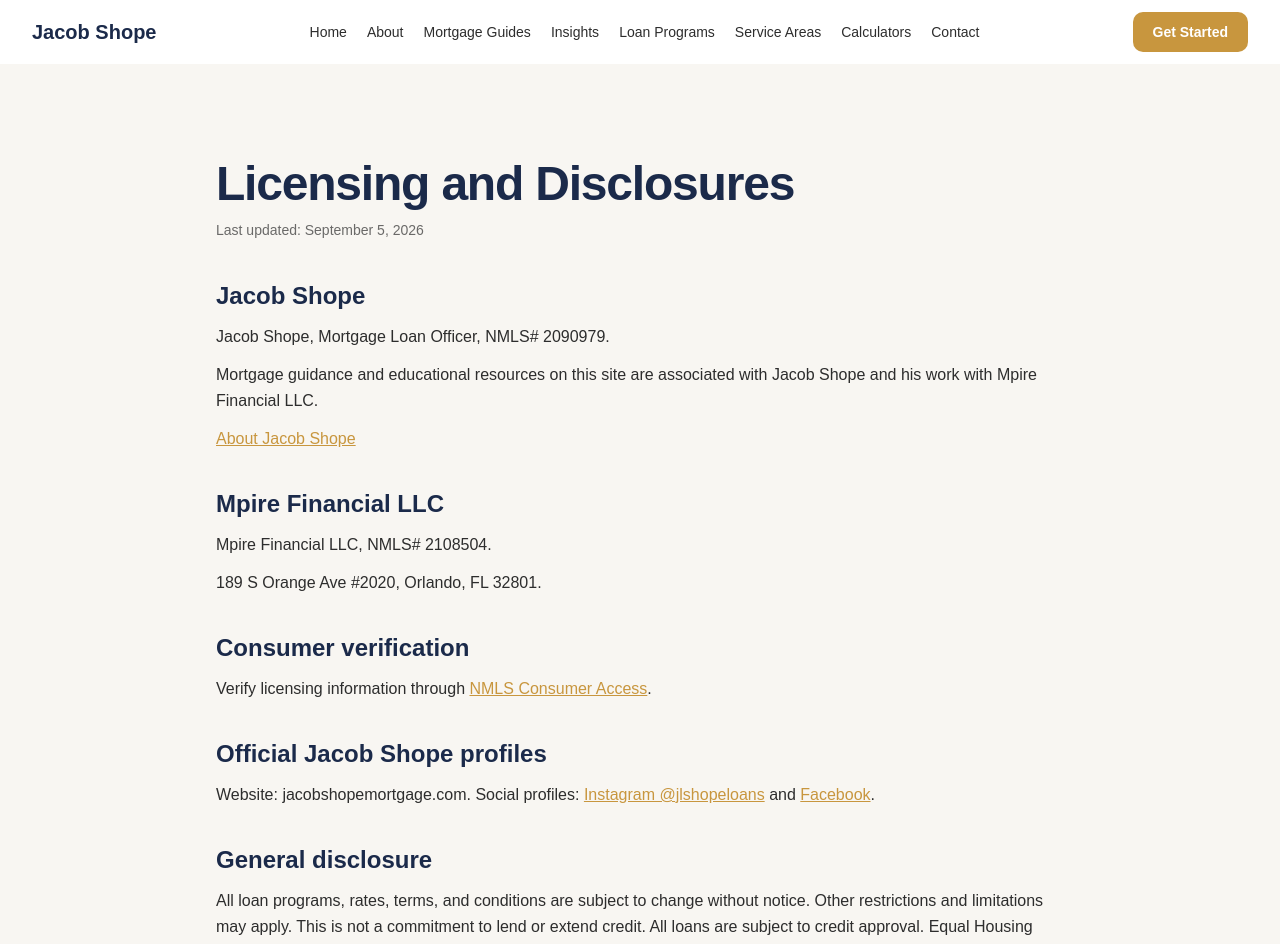
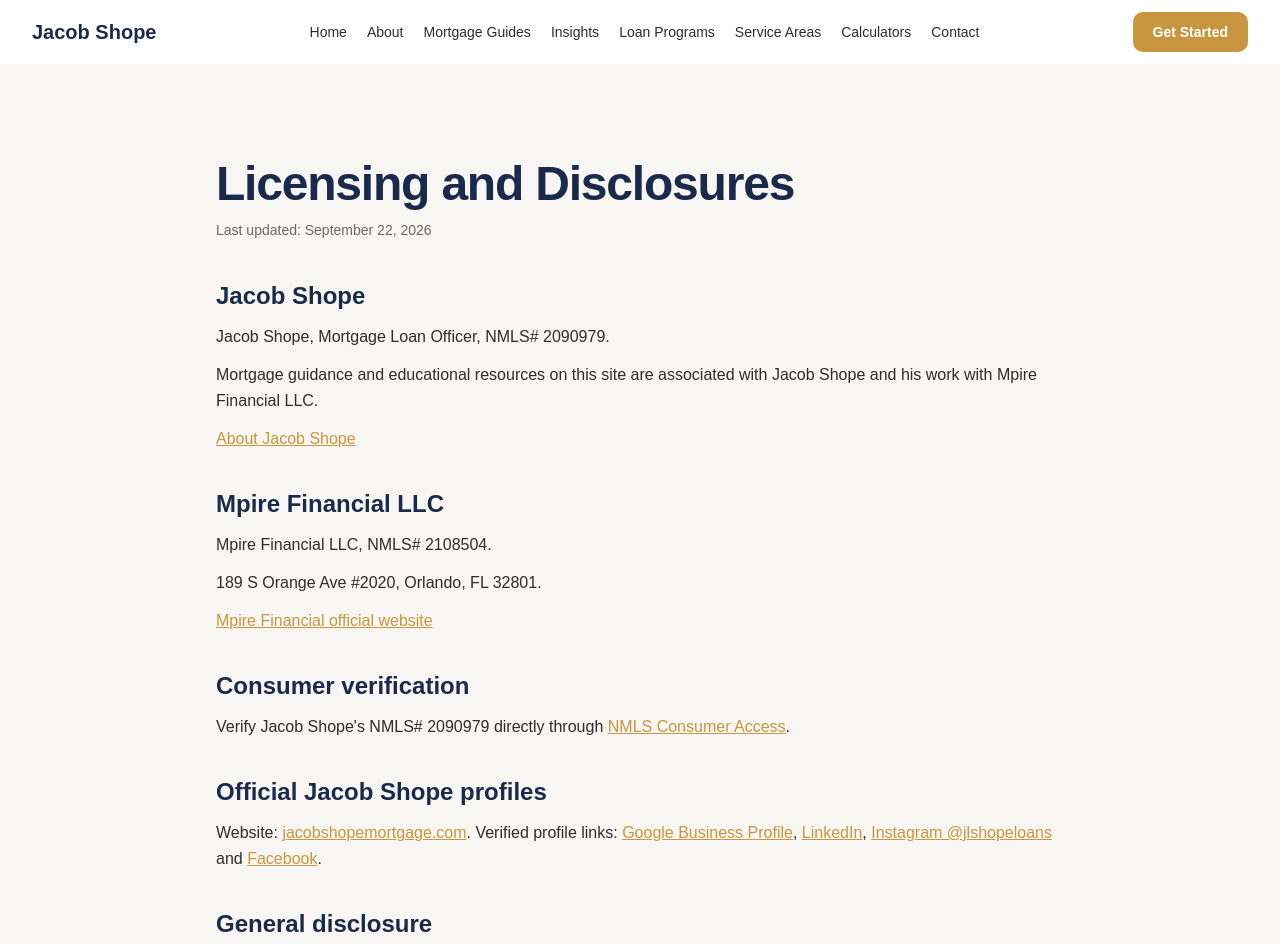
Before and after one commit to JLshope12/jacob-shope-mortgage, a Next.js app: page /licensing in a window 1280 px wide. Shown: the top 944 px of the page. Built offline with nearby package versions, Linux system fonts and the light colour scheme.

Commit message:
SEO: strengthen licensing entity corroboration

```diff
--- a/app/licensing/page.tsx
+++ b/app/licensing/page.tsx
@@ -1,5 +1,11 @@
 import Link from "next/link";
 import { LegalPage } from "@/components/legal/LegalPage";
+
+const JACOB_NMLS_URL = "https://www.nmlsconsumeraccess.org/EntityDetails.aspx/INDIVIDUAL/2090979";
+const MPIRE_URL = "https://www.mpirefinancialgroup.com/";
+const LINKEDIN_URL = "https://www.linkedin.com/in/jacob-shope-9b8972282";
+const GOOGLE_BUSINESS_URL =
+  "https://www.google.com/maps/search/?api=1&query=Jacob+Shope+Mortgage+Broker&query_place_id=ChIJoYVzko0AvIcRA-l3WlYdLW8";
 
 export const metadata = {
   title: "Jacob Shope Licensing | NMLS# 2090979 | Mpire Financial",
@@ -18,6 +24,8 @@ const schema = {
   about: { "@id": "https://jacobshopemortgage.com/#jacob-shope" },
   publisher: { "@id": "https://jacobshopemortgage.com/#mpire-financial" },
   isPartOf: { "@id": "https://jacobshopemortgage.com/#website" },
+  dateModified: "2026-09-22",
+  citation: [JACOB_NMLS_URL, MPIRE_URL, LINKEDIN_URL, GOOGLE_BUSINESS_URL],
 };
 
 export default function LicensingPage() {
@@ -26,7 +34,7 @@ export default function LicensingPage() {
       <script type="application/ld+json" dangerouslySetInnerHTML={{ __html: JSON.stringify(schema) }} />
       <LegalPage
         title="Licensing and Disclosures"
-        updated="September 5, 2026"
+        updated="September 22, 2026"
         sections={[
           {
             title: "Jacob Shope",
@@ -50,6 +58,16 @@ export default function LicensingPage() {
               <>
                 <p>Mpire Financial LLC, NMLS# 2108504.</p>
                 <p>189 S Orange Ave #2020, Orlando, FL 32801.</p>
+                <p>
+                  <a
+                    className="font-medium text-gold underline"
+                    href={MPIRE_URL}
+                    target="_blank"
+                    rel="noopener noreferrer"
+                  >
+                    Mpire Financial official website
+                  </a>
+                </p>
               </>
             ),
           },
@@ -57,10 +75,10 @@ export default function LicensingPage() {
             title: "Consumer verification",
             content: (
               <p>
-                Verify licensing information through{" "}
+                Verify Jacob Shope&apos;s NMLS# 2090979 directly through{" "}
                 <a
                   className="font-medium text-gold underline"
-                  href="https://www.nmlsconsumeraccess.org/"
+                  href={JACOB_NMLS_URL}
                   target="_blank"
                   rel="noopener noreferrer"
                 >
@@ -74,7 +92,29 @@ export default function LicensingPage() {
             title: "Official Jacob Shope profiles",
             content: (
               <p>
-                Website: jacobshopemortgage.com. Social profiles: {" "}
+                Website: {" "}
+                <Link className="font-medium text-gold underline" href="/">
+                  jacobshopemortgage.com
+                </Link>
+                . Verified profile links: {" "}
+                <a
+                  className="font-medium text-gold underline"
+                  href={GOOGLE_BUSINESS_URL}
+                  target="_blank"
+                  rel="noopener noreferrer"
+                >
+                  Google Business Profile
+                </a>
+                ,{" "}
+                <a
+                  className="font-medium text-gold underline"
+                  href={LINKEDIN_URL}
+                  target="_blank"
+                  rel="noopener noreferrer me"
+                >
+                  LinkedIn
+                </a>
+                ,{" "}
                 <a
                   className="font-medium text-gold underline"
                   href="https://www.instagram.com/jlshopeloans/"
```
